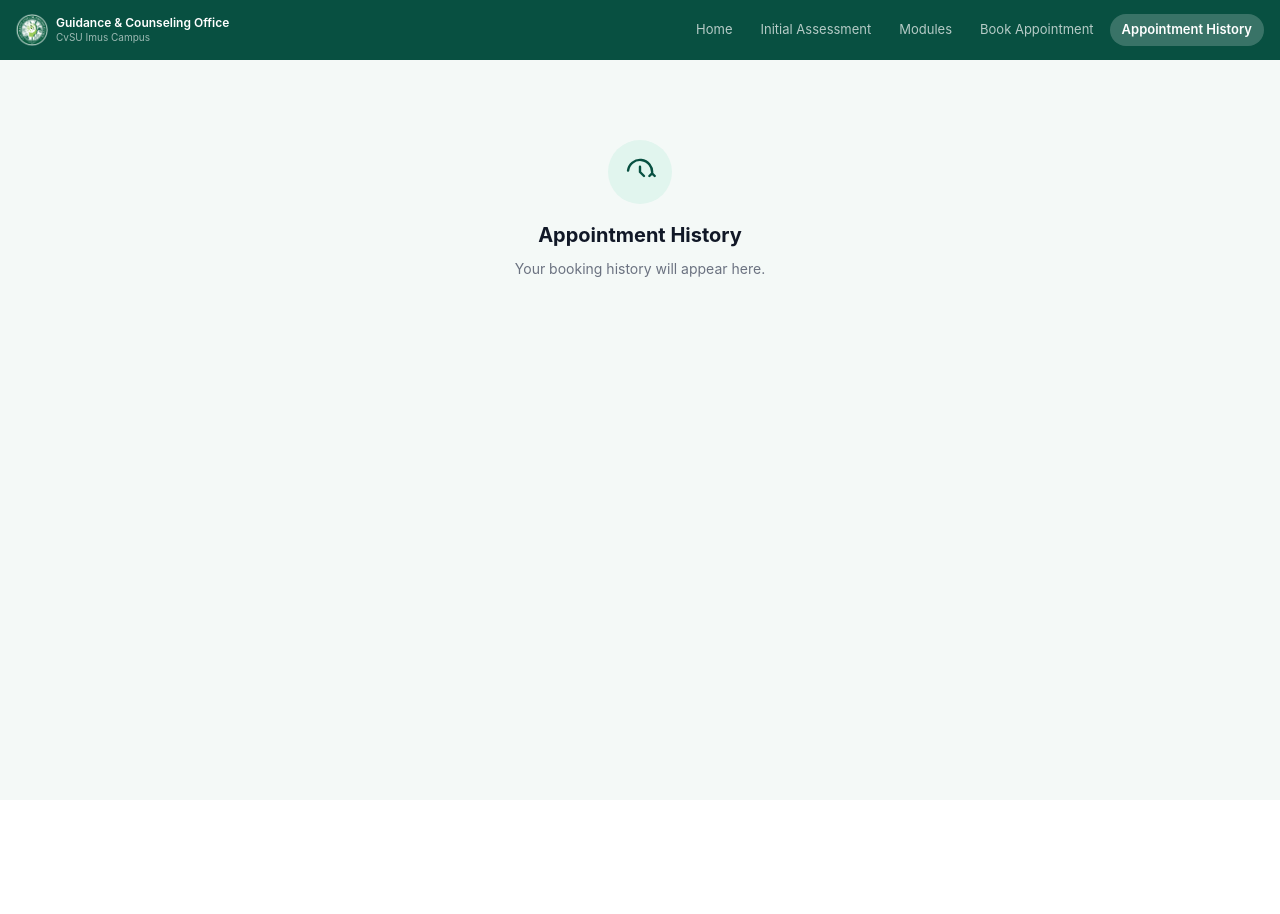
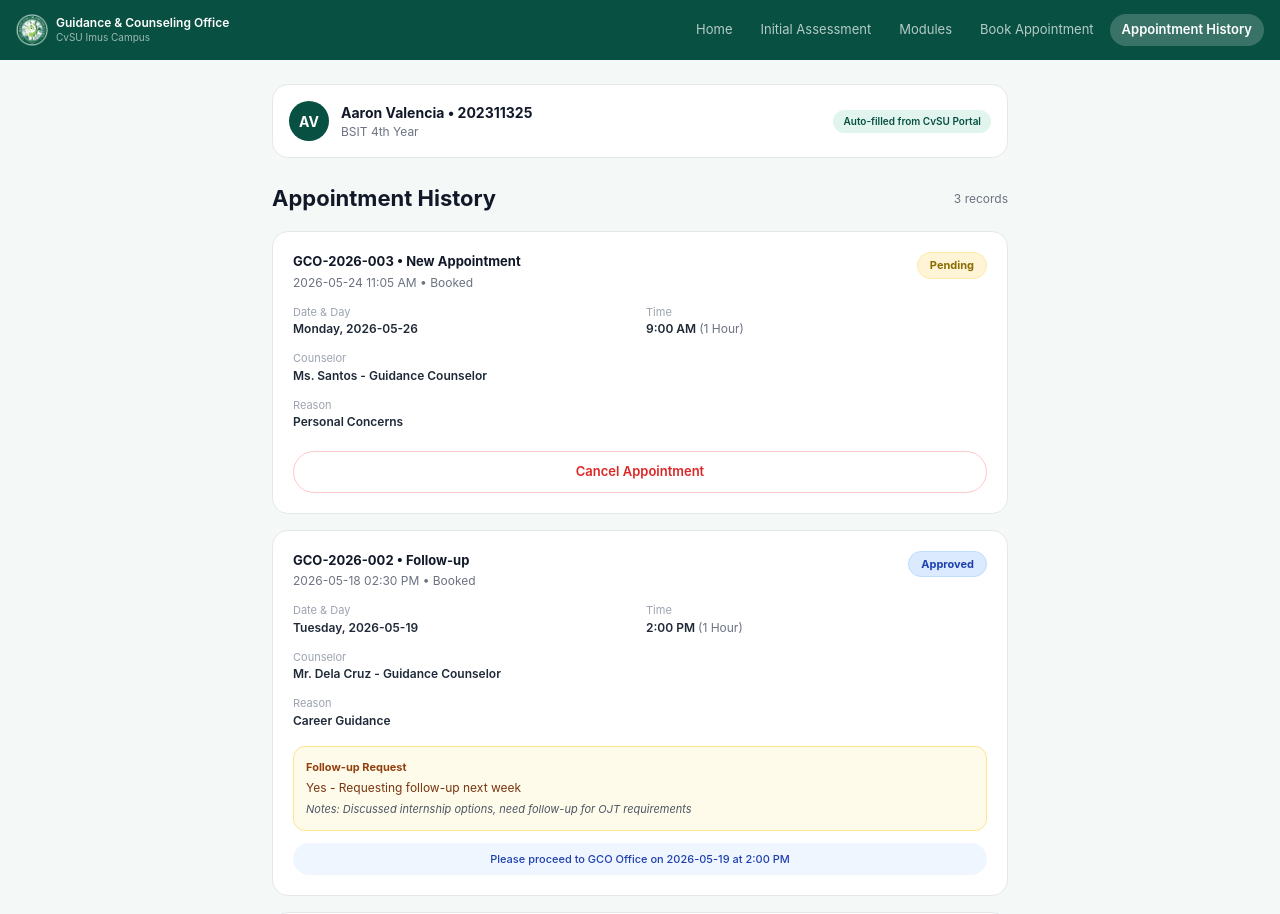
Before and after one commit to leeebisreal616/CapstoneProject2026, a React (Vite) app: page /appointment-history in a window 1280 px wide. Shown: the top 914 px of the page. Before the commit the page ends 800 px from the top, so only its background shows below. Built offline with nearby package versions, Linux system fonts and the light colour scheme.

Commit message:
feat: Step 7 - Appointment History real page with 4th year mock, status badges, 1hr, follow-up

```diff
--- a/src/App.jsx
+++ b/src/App.jsx
@@ -5,6 +5,7 @@ import BottomNav from './components/BottomNav'
 import ErrorBoundary from './components/ErrorBoundary'
 import OfflineBanner from './components/OfflineBanner'
 import Home from './pages/Home'
+import AppointmentHistory from './pages/AppointmentHistory'
 import BookAppointment from './pages/BookAppointment'
 import Modules from './pages/Modules'
 import Assessment from './pages/Assessment'
@@ -18,7 +19,7 @@ export const useToast = () => useContext(ToastContext)
 
 function Toast({ message, visible }) {
   return (
-    <div className={`fixed top-[80px] left-1/2 -translate-x-1/2 z-[999] bg-gray-900 bg-opacity-90 text-white text-[13px] font-semibold px-5 py-3 rounded-full shadow-lg whitespace-nowrap transition-all duration-300 ${visible ? 'opacity-100 translate-y-0' : 'opacity-0 -translate-y-2 pointer-events-none'}`}>
+    <div className={`fixed top-[80px] left-1/2 -translate-x-1/2 z-[999] bg-gray-900 bg-opacity-90 text-white text-[13px] font-semibold px-5 py-3 rounded-full shadow-lg whitespace-nowrap transition-all duration-300 ${visible? 'opacity-100 translate-y-0' : 'opacity-0 -translate-y-2 pointer-events-none'}`}>
       {message}
     </div>
   )
@@ -41,21 +42,6 @@ function NotFound({ navigate }) {
   )
 }
 
-// Appointment History placeholder (will be built in Step 7)
-function AppointmentHistory() {
-  return (
-    <div className="flex flex-col items-center justify-center py-20 text-center px-5">
-      <div className="w-16 h-16 rounded-full bg-[#E1F5EE] flex items-center justify-center mx-auto mb-4">
-        <svg viewBox="0 0 24 24" fill="none" stroke="#085041" strokeWidth={1.8} className="w-8 h-8" strokeLinecap="round" strokeLinejoin="round">
-          <path d="M12 8v4l3 3"/><path d="M3.05 11a9 9 0 1118 2m0 0l2 2m-2-2l-2 2"/>
-        </svg>
-      </div>
-      <p className="text-[20px] font-bold text-gray-900 mb-2">Appointment History</p>
-      <p className="text-[14px] text-gray-500">Your booking history will appear here.</p>
-    </div>
-  )
-}
-
 // Student-facing layout: Topbar + BottomNav + OfflineBanner
 function StudentLayout() {
   const navigate = useNavigate()
@@ -66,7 +52,7 @@ function StudentLayout() {
   const showToast = useCallback((msg) => {
     clearTimeout(toastTimer)
     setToast({ message: msg, visible: true })
-    toastTimer = setTimeout(() => setToast(t => ({ ...t, visible: false })), 2500)
+    toastTimer = setTimeout(() => setToast(t => ({...t, visible: false })), 2500)
   }, [])
 
   const goTo = useCallback((path) => {
@@ -74,7 +60,7 @@ function StudentLayout() {
     window.scrollTo({ top: 0, behavior: 'instant' })
   }, [navigate])
 
-  const pageId = location.pathname === '/' ? 'home' : location.pathname.replace('/', '')
+  const pageId = location.pathname === '/'? 'home' : location.pathname.replace('/', '')
 
   return (
     <ToastContext.Provider value={showToast}>
@@ -88,8 +74,7 @@ function StudentLayout() {
             <Route path="/initial-assessment" element={<Assessment showToast={showToast} />} />
             <Route path="/modules" element={<Modules showToast={showToast} />} />
             <Route path="/book-appointment" element={<BookAppointment showToast={showToast} />} />
-            <Route path="/appointment-history" element={<AppointmentHistory />} />
-            {/* Redirects for old routes */}
+            <Route path="/appointment-history" element={<AppointmentHistory showToast={showToast} />} />
             <Route path="/counseling" element={<Navigate to="/book-appointment" replace />} />
             <Route path="/assessment" element={<Navigate to="/initial-assessment" replace />} />
             <Route path="/inventory" element={<Navigate to="/" replace />} />
@@ -102,18 +87,15 @@ function StudentLayout() {
   )
 }
 
-// Gated admin area: shows login form until authenticated
+// Gated admin area
 function AdminArea() {
   const [authed, setAuthed] = useState(isLoggedIn())
-
   useEffect(() => {
     setAuthed(isLoggedIn())
   }, [])
-
   if (!authed) {
     return <AdminLogin onSuccess={() => setAuthed(true)} />
   }
-
   return <AdminDashboard onLogout={() => setAuthed(false)} />
 }
 
@@ -121,9 +103,7 @@ export default function App() {
   return (
     <ErrorBoundary>
       <Routes>
-        {/* Admin has its own completely separate layout, no student nav, gated by login */}
         <Route path="/admin/*" element={<AdminArea />} />
-        {/* Everything else uses the student layout */}
         <Route path="/*" element={<StudentLayout />} />
       </Routes>
     </ErrorBoundary>
--- /dev/null
+++ b/src/pages/AppointmentHistory.jsx
@@ -0,0 +1,144 @@
+import { useState, useEffect } from 'react'
+
+const MOCK_STUDENT = {
+  name: 'Aaron Valencia',
+  id: '202311325',
+  course: 'BSIT 4th Year',
+}
+
+const STATUS_STYLES = {
+  Pending: 'bg-[#FFF4D6] text-[#8A6D00] border-[#FFE9A8]',
+  Approved: 'bg-[#DBEAFE] text-[#1E40AF] border-[#BFDBFE]',
+  Completed: 'bg-[#D1FAE5] text-[#065F46] border-[#A7F3D0]',
+  Cancelled: 'bg-[#FEE2E2] text-[#991B1B] border-[#FECACA]',
+}
+
+export default function AppointmentHistory({ showToast }) {
+  const [history, setHistory] = useState([])
+
+  useEffect(() => {
+    const saved = JSON.parse(localStorage.getItem('gco_appointments') || '[]')
+    if (saved.length === 0) {
+      const seed = [
+        {
+          id: 'GCO-2026-001',
+          date: '2026-05-10',
+          day: 'Monday',
+          time: '10:00 AM',
+          duration: '1 Hour',
+          counselor: 'Ms. Santos - Guidance Counselor',
+          type: 'New Appointment',
+          reason: 'Academic Concerns',
+          status: 'Completed',
+          followUpNeeded: 'No',
+          followUpNotes: '',
+          createdAt: '2026-05-08 09:12 AM',
+        },
+        {
+          id: 'GCO-2026-002',
+          date: '2026-05-19',
+          day: 'Tuesday',
+          time: '2:00 PM',
+          duration: '1 Hour',
+          counselor: 'Mr. Dela Cruz - Guidance Counselor',
+          type: 'Follow-up',
+          reason: 'Career Guidance',
+          status: 'Approved',
+          followUpNeeded: 'Yes - Requesting follow-up next week',
+          followUpNotes: 'Discussed internship options, need follow-up for OJT requirements',
+          createdAt: '2026-05-18 02:30 PM',
+        },
+        {
+          id: 'GCO-2026-003',
+          date: '2026-05-26',
+          day: 'Monday',
+          time: '9:00 AM',
+          duration: '1 Hour',
+          counselor: 'Ms. Santos - Guidance Counselor',
+          type: 'New Appointment',
+          reason: 'Personal Concerns',
+          status: 'Pending',
+          followUpNeeded: 'No',
+          followUpNotes: '',
+          createdAt: '2026-05-24 11:05 AM',
+        },
+      ]
+      localStorage.setItem('gco_appointments', JSON.stringify(seed))
+      setHistory(seed)
+    } else {
+      setHistory(saved.reverse())
+    }
+  }, [])
+
+  const cancelBooking = (id) => {
+    const updated = history.map((h) => (h.id === id? {...h, status: 'Cancelled' } : h))
+    setHistory(updated)
+    localStorage.setItem('gco_appointments', JSON.stringify([...updated].reverse()))
+    if (showToast) showToast('Appointment cancelled')
+  }
+
+  return (
+    <div className="px-4 md:px-8 py-6 max-w-[800px] mx-auto">
+      <div className="bg-white rounded-2xl border border-gray-200 p-4 mb-6 flex items-center justify-between">
+        <div className="flex items-center gap-3">
+          <div className="w-10 h-10 rounded-full bg-[#085041] flex items-center justify-center text-white font-bold text-[14px]">AV</div>
+          <div>
+            <p className="text-[14px] font-bold text-gray-900">{MOCK_STUDENT.name} • {MOCK_STUDENT.id}</p>
+            <p className="text-[12px] text-gray-500">{MOCK_STUDENT.course}</p>
+          </div>
+        </div>
+        <span className="text-[10px] bg-[#E1F5EE] text-[#085041] px-2.5 py-1 rounded-full font-semibold">Auto-filled from CvSU Portal</span>
+      </div>
+
+      <div className="flex items-center justify-between mb-4">
+        <h1 className="text-[22px] font-bold text-gray-900">Appointment History</h1>
+        <span className="text-[12px] text-gray-500">{history.length} record{history.length!== 1 && 's'}</span>
+      </div>
+
+      {history.length === 0? (
+        <div className="bg-white rounded-2xl border border-dashed border-gray-300 p-10 text-center">
+          <p className="text-[14px] text-gray-500">No appointments yet.</p>
+        </div>
+      ) : (
+        <div className="space-y-4">
+          {history.map((item) => (
+            <div key={item.id} className="bg-white rounded-2xl border border-gray-200 p-5">
+              <div className="flex items-start justify-between mb-3">
+                <div>
+                  <p className="text-[13px] font-bold text-gray-900">{item.id} • {item.type}</p>
+                  <p className="text-[12px] text-gray-500 mt-0.5">{item.createdAt} • Booked</p>
+                </div>
+                <span className={`text-[11px] font-bold px-3 py-1 rounded-full border ${STATUS_STYLES[item.status]}`}>{item.status}</span>
+              </div>
+
+              <div className="grid grid-cols-2 gap-3 text-[12px] mb-3">
+                <div><p className="text-gray-400 text-[11px]">Date & Day</p><p className="font-semibold text-gray-800">{item.day}, {item.date}</p></div>
+                <div><p className="text-gray-400 text-[11px]">Time</p><p className="font-semibold text-gray-800">{item.time} <span className="font-normal text-gray-500">({item.duration})</span></p></div>
+                <div className="col-span-2"><p className="text-gray-400 text-[11px]">Counselor</p><p className="font-semibold text-gray-800">{item.counselor}</p></div>
+                <div className="col-span-2"><p className="text-gray-400 text-[11px]">Reason</p><p className="font-semibold text-gray-800">{item.reason}</p></div>
+                {item.followUpNeeded!== 'No' && (
+                  <div className="col-span-2 bg-[#FFFBEB] border border-[#FDE68A] rounded-xl p-3 mt-1">
+                    <p className="text-[11px] font-bold text-[#92400E]">Follow-up Request</p>
+                    <p className="text-[12px] text-[#78350F] mt-1">{item.followUpNeeded}</p>
+                    {item.followUpNotes && <p className="text-[11px] text-gray-600 mt-1 italic">Notes: {item.followUpNotes}</p>}
+                  </div>
+                )}
+              </div>
+
+              {item.status === 'Pending' && (
+                <button onClick={() => cancelBooking(item.id)} className="w-full mt-2 bg-white border border-red-200 text-red-600 text-[13px] font-semibold py-2.5 rounded-full hover:bg-red-50 transition">
+                  Cancel Appointment
+                </button>
+              )}
+              {item.status === 'Approved' && (
+                <div className="mt-2 bg-[#EFF6FF] text-[#1E40AF] text-[11px] px-3 py-2 rounded-full text-center font-medium">
+                  Please proceed to GCO Office on {item.date} at {item.time}
+                </div>
+              )}
+            </div>
+          ))}
+        </div>
+      )}
+    </div>
+  )
+}
```
